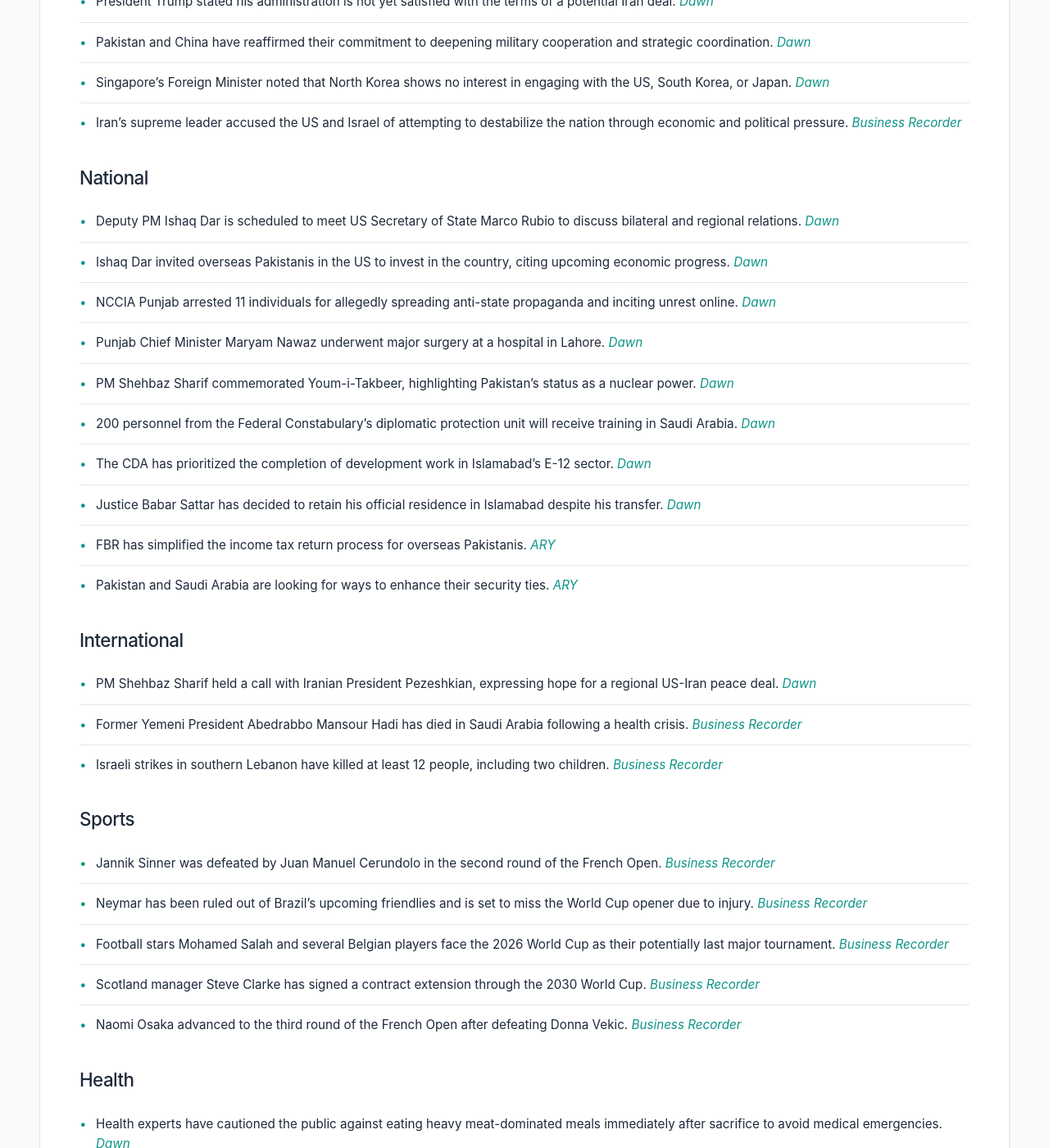
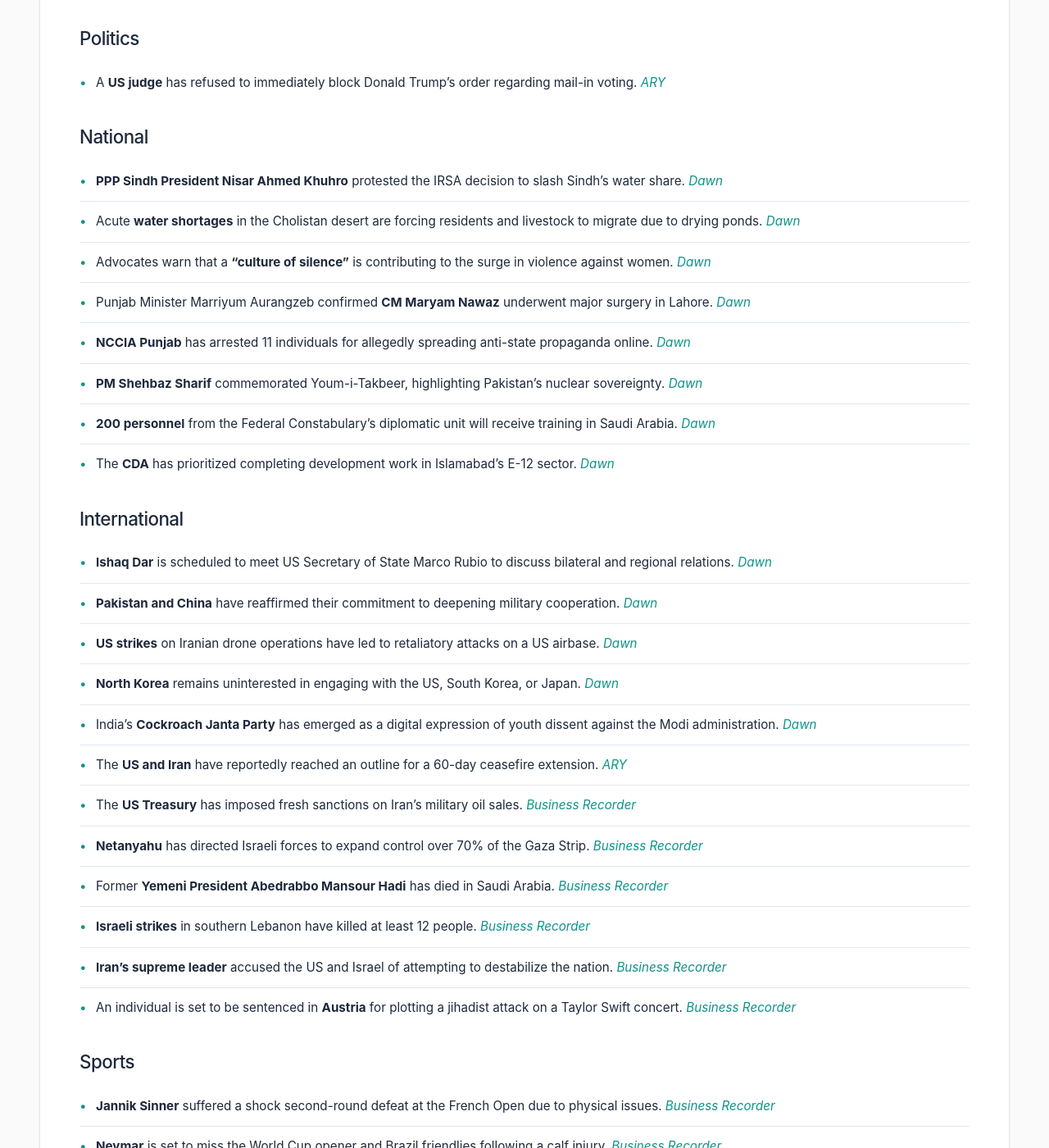
Before and after one commit to zsubzwary/news, a Jekyll site: the page built from en/index.md, in a window 1280 px wide and 1400 px high, scrolled down 1380 px. Shown: the whole window at 82% size. Built offline with Jekyll 4.4.1, drawn with Linux system fonts in a browser that asks for light colours; some web fonts are replaced; comment, search, counter and statistics services are not loaded; some of the changed text lies outside the part shown.

Commit message:
DateTime; 2026-05-29T04:04:42.246Z

```diff
--- a/en/index.md
+++ b/en/index.md
@@ -4,65 +4,66 @@ title: Pakistan News Briefing
 lang: en
 ---
 
-Published at: 28-May-2026 21:04PKT
+Published at: 29-May-2026 09:04PKT
 
 Time to read: 5 mins
 
 ### Economy
-- Oil prices rose significantly following fresh US military strikes on Iran. *[Dawn](https://www.dawn.com/news/2003523/oil-prices-bounce-higher-after-new-us-strikes-on-iran)*
-- Wall Street indexes retreated from record highs as investors assessed inflation data and Middle East tensions. *[Business Recorder](https://www.brecorder.com/news/40423054/wall-st-muted-as-investors-assess-inflation-data-mideast-developments)*
-- Copper prices edged higher following Chinese efforts to boost its economy, despite market nervousness over Iran. *[Business Recorder](https://www.brecorder.com/news/40423042/copper-rises-after-china-news-but-nervous-over-iran-strikes)*
-- Malaysian palm oil futures rose, supported by firmer crude oil prices. *[Business Recorder](https://www.brecorder.com/news/40423041/palm-rises-on-firmer-crude-rival-oil-prices)*
-- Indian rice export prices saw gains due to strong demand, while Thai rice demand also firmed. *[Business Recorder](https://www.brecorder.com/news/40423039/asia-rice-indian-prices-extend-gains-thai-demand-firms)*
-- China’s net gold imports through Hong Kong rose by 81.2% in April. *[Business Recorder](https://www.brecorder.com/news/40423038/chinas-april-net-gold-imports-via-hong-kong-rise-812-from-march)*
-- Royal Bank of Canada reported a rise in second-quarter profits driven by increased trading income. *[Business Recorder](https://www.brecorder.com/news/40423035/royal-bank-of-canadas-quarterly-profit-rises-on-trading-boost)*
-- Russia's first LNG tanker of the year departed eastward along the Arctic route to boost trade with Asia. *[Business Recorder](https://www.brecorder.com/news/40423053/russia-sends-first-lng-tanker-this-year-eastward-along-the-arctic-data-shows)*
-- The IMF stated that Sri Lanka's monetary stance is appropriate for reaching its 3% growth target. *[Business Recorder](https://www.brecorder.com/news/40423052/sri-lanka-monetary-stance-appropriate-3-growth-target-within-reach-imf-says)*
+- A proposal has been reported to feature **Donald Trump's image** on a new US $250 bill. *[Dawn](https://www.dawn.com/news/2003580/trumps-face-could-appear-on-us-250-bill)*
+- Deputy PM Ishaq Dar has invited **overseas Pakistanis in the US** to invest in the country's progressing economy. *[Dawn](https://www.dawn.com/news/2003561/dar-invites-overseas-pakistanis-in-us-to-honour-their-roots-and-invest-in-the-country)*
+- Pakistan is facing a **cotton crisis** driven by long-term policy failures and rising imports. *[Dawn](https://www.dawn.com/news/2003382/cotton-crisis)*
+- **Oil prices** rose following US military strikes on Iranian targets. *[Dawn](https://www.dawn.com/news/2003523/oil-prices-bounce-higher-after-new-us-strikes-on-iran)*
+- The UK may block Indian billionaire **Sunil Mittal** from increasing his stake in BT. *[ARY](https://arynews.tv/uk-to-block-indian-billionaire-sunil-mittal-from-raising-bt-stake)*
+- Oil markets showed **mixed results** due to conflicting reports regarding a potential US-Iran ceasefire. *[Business Recorder](https://www.brecorder.com/news/40423059/oil-prices-settle-in-mixed-direction-on-conflicting-reports-of-us-iran-ceasefire-deal)*
+- **US inflation** hit its fastest pace in three years in April, driven by energy prices. *[Business Recorder](https://www.brecorder.com/news/40423057/key-us-inflation-measure-posts-largest-annual-increase-in-three-years)*
+- Russia's first **LNG tanker** of the year has departed via the Arctic route toward Asia. *[Business Recorder](https://www.brecorder.com/news/40423053/russia-sends-first-lng-tanker-this-year-eastward-along-the-arctic-data-shows)*
+- The **IMF** noted that Sri Lanka's monetary stance is appropriate and its growth targets are achievable. *[Business Recorder](https://www.brecorder.com/news/40423052/sri-lanka-monetary-stance-appropriate-3-growth-target-within-reach-imf-says)*
+- **Wall Street** indexes retreated as investors assessed inflation data and Middle East tensions. *[Business Recorder](https://www.brecorder.com/news/40423054/wall-st-muted-as-investors-assess-inflation-data-mideast-developments)*
+- **Copper prices** edged higher following economic news from China, despite Middle East instability. *[Business Recorder](https://www.brecorder.com/news/40423042/copper-rises-after-china-news-but-nervous-over-iran-strikes)*
+- **Malaysian palm oil** futures rose in tandem with firmer crude oil prices. *[Business Recorder](https://www.brecorder.com/news/40423041/palm-rises-on-firmer-crude-rival-oil-prices)*
 
 ### Science & Technology
-- The Pentagon reported that US military personnel in war zones are being targeted using commercially available location data. *[Dawn](https://www.dawn.com/news/2003552/pentagon-says-us-military-personnel-reportedly-being-targeted-using-location-data)*
+- The **Pentagon** warns that US military personnel are being targeted through the exploitation of commercial location data. *[Dawn](https://www.dawn.com/news/2003552/pentagon-says-us-military-personnel-reportedly-being-targeted-using-location-data)*
+- Global corporate hubs in **India** are increasingly integrating AI into their operations. *[ARY](https://arynews.tv/indias-global-corporate-hubs-are-putting-ai-to-work)*
 
 ### Weather
-- Dadu, Sindh, set a new maximum temperature record of 51.5°C. *[Dawn](https://www.dawn.com/news/2003568/dadu-sets-new-maximum-temperature-record-as-mercury-climbs-to-515c)*
-- A severe heatwave is gripping Sindh with temperatures soaring to 50°C. *[ARY](https://arynews.tv/heatwave-grips-sindh-as-temperatures-soar-to-50c)*
-- The UN warned that global temperatures are likely to remain at or near record levels through 2030. *[Dawn](https://www.dawn.com/news/2003536/global-temperatures-likely-to-remain-at-record-levels-in-2026-2030-un)*
+- **Dadu, Sindh**, set a new record maximum temperature of 51.5°C. *[Dawn](https://www.dawn.com/news/2003568/dadu-sets-new-maximum-temperature-record-as-mercury-climbs-to-515c)*
+- The **UN** warned that global temperatures are likely to remain at or near record levels through 2030. *[Dawn](https://www.dawn.com/news/2003536/global-temperatures-likely-to-remain-at-record-levels-in-2026-2030-un)*
 
 ### Politics
-- US strikes on Iran led to a retaliatory attack on an American airbase, threatening existing ceasefire hopes. *[Dawn](https://www.dawn.com/news/2003525/us-strikes-iran-drawing-retaliatory-attack-on-american-base-after-trump-dismisses-report-of-hormuz-deal)*
-- President Trump stated his administration is not yet satisfied with the terms of a potential Iran deal. *[Dawn](https://www.dawn.com/news/2003490/trump-cabinet-looks-forward-to-progress-on-iran-deal-in-coming-hours-days)*
-- Pakistan and China have reaffirmed their commitment to deepening military cooperation and strategic coordination. *[Dawn](https://www.dawn.com/news/2003567/pakistan-china-agree-to-deepen-military-cooperation-chinese-defense-ministry)*
-- Singapore's Foreign Minister noted that North Korea shows no interest in engaging with the US, South Korea, or Japan. *[Dawn](https://www.dawn.com/news/2003574/n-korea-not-keen-to-engage-with-the-us-or-s-korea-singapore-fm)*
-- Iran’s supreme leader accused the US and Israel of attempting to destabilize the nation through economic and political pressure. *[Business Recorder](https://www.brecorder.com/news/40423043/iran-supreme-leader-says-us-israel-seek-to-bring-nation-to-its-knees)*
+- A **US judge** has refused to immediately block Donald Trump’s order regarding mail-in voting. *[ARY](https://arynews.tv/us-judge-refuses-to-immediately-block-trumps-mail-in-voting-order)*
 
 ### National
-- Deputy PM Ishaq Dar is scheduled to meet US Secretary of State Marco Rubio to discuss bilateral and regional relations. *[Dawn](https://www.dawn.com/news/2003563/dar-to-meet-rubio-in-washington-tomorrow-fo)*
-- Ishaq Dar invited overseas Pakistanis in the US to invest in the country, citing upcoming economic progress. *[Dawn](https://www.dawn.com/news/2003561/dar-invites-overseas-pakistanis-in-us-to-honour-their-roots-and-invest-in-the-country)*
-- NCCIA Punjab arrested 11 individuals for allegedly spreading anti-state propaganda and inciting unrest online. *[Dawn](https://www.dawn.com/news/2003578/nccia-punjab-arrests-11-for-anti-state-propaganda-and-inciting-unrest-online)*
-- Punjab Chief Minister Maryam Nawaz underwent major surgery at a hospital in Lahore. *[Dawn](https://www.dawn.com/news/2003538/cm-maryam-underwent-major-surgery-at-lahore-hospital-punjab-minister)*
-- PM Shehbaz Sharif commemorated Youm-i-Takbeer, highlighting Pakistan's status as a nuclear power. *[Dawn](https://www.dawn.com/news/2003518/pm-shehbaz-says-youm-i-takbeer-symbolises-pakistans-strength-sovereignty-and-national-unity)*
-- 200 personnel from the Federal Constabulary's diplomatic protection unit will receive training in Saudi Arabia. *[Dawn](https://www.dawn.com/news/2003528/200-personnel-from-federal-constabularys-diplomatic-protection-unit-to-receive-training-in-saudi-arabia)*
-- The CDA has prioritized the completion of development work in Islamabad's E-12 sector. *[Dawn](https://www.dawn.com/news/2003430/development-work-in-islamabads-e-12-sector-finally-comes-under-the-radar)*
-- Justice Babar Sattar has decided to retain his official residence in Islamabad despite his transfer. *[Dawn](https://www.dawn.com/news/2003428/justice-babar-sattar-decides-to-retain-official-residence-in-islamabad)*
-- FBR has simplified the income tax return process for overseas Pakistanis. *[ARY](https://arynews.tv/fbr-simplifies-income-tax-return-process-for-overseas-pakistanis)*
-- Pakistan and Saudi Arabia are looking for ways to enhance their security ties. *[ARY](https://arynews.tv/pakistan-saudi-arabia-mull-ways-to-enhance-security-ties)*
+- **PPP Sindh President Nisar Ahmed Khuhro** protested the IRSA decision to slash Sindh's water share. *[Dawn](https://www.dawn.com/news/2003344/khuhro-resents-irsa-move-to-drastically-slash-sindhs-water-share)*
+- Acute **water shortages** in the Cholistan desert are forcing residents and livestock to migrate due to drying ponds. *[Dawn](https://www.dawn.com/news/2003331/drying-ponds-force-cholistanis-to-opt-for-seasonal-migration)*
+- Advocates warn that a **"culture of silence"** is contributing to the surge in violence against women. *[Dawn](https://www.dawn.com/news/2003342/culture-of-silence-blamed-for-surge-in-violence-against-women)*
+- Punjab Minister Marriyum Aurangzeb confirmed **CM Maryam Nawaz** underwent major surgery in Lahore. *[Dawn](https://www.dawn.com/news/2003538/cm-maryam-underwent-major-surgery-at-lahore-hospital-punjab-minister)*
+- **NCCIA Punjab** has arrested 11 individuals for allegedly spreading anti-state propaganda online. *[Dawn](https://www.dawn.com/news/2003578/nccia-punjab-arrests-11-for-anti-state-propaganda-and-inciting-unrest-online)*
+- **PM Shehbaz Sharif** commemorated Youm-i-Takbeer, highlighting Pakistan's nuclear sovereignty. *[Dawn](https://www.dawn.com/news/2003518/pm-shehbaz-says-youm-i-takbeer-symbolises-pakistans-strength-sovereignty-and-national-unity)*
+- **200 personnel** from the Federal Constabulary's diplomatic unit will receive training in Saudi Arabia. *[Dawn](https://www.dawn.com/news/2003528/200-personnel-from-federal-constabularys-diplomatic-protection-unit-to-receive-training-in-saudi-arabia)*
+- The **CDA** has prioritized completing development work in Islamabad's E-12 sector. *[Dawn](https://www.dawn.com/news/2003430/development-work-in-islamabads-e-12-sector-finally-comes-under-the-radar)*
 
 ### International
-- PM Shehbaz Sharif held a call with Iranian President Pezeshkian, expressing hope for a regional US-Iran peace deal. *[Dawn](https://www.dawn.com/news/2003497/us-iran-peace-deal-could-benefit-entire-region-pm-tells-pezeshkian-in-eid-call)*
-- Former Yemeni President Abedrabbo Mansour Hadi has died in Saudi Arabia following a health crisis. *[Business Recorder](https://www.brecorder.com/news/40423047/yemen-ex-president-hadi-dies-in-saudi-arabia-source-in-presidency)*
-- Israeli strikes in southern Lebanon have killed at least 12 people, including two children. *[Business Recorder](https://www.brecorder.com/news/40423045/lebanon-says-12-dead-including-2-children-in-israeli-strikes-on-south)*
+- **Ishaq Dar** is scheduled to meet US Secretary of State Marco Rubio to discuss bilateral and regional relations. *[Dawn](https://www.dawn.com/news/2003563/dar-to-meet-rubio-in-washington-tomorrow-fo)*
+- **Pakistan and China** have reaffirmed their commitment to deepening military cooperation. *[Dawn](https://www.dawn.com/news/2003567/pakistan-china-agree-to-deepen-military-cooperation-chinese-defense-ministry)*
+- **US strikes** on Iranian drone operations have led to retaliatory attacks on a US airbase. *[Dawn](https://www.dawn.com/news/2003525/us-strikes-iran-drawing-retaliatory-attack-on-american-base-after-trump-dismisses-report-of-hormuz-deal)*
+- **North Korea** remains uninterested in engaging with the US, South Korea, or Japan. *[Dawn](https://www.dawn.com/news/2003574/n-korea-not-keen-to-engage-with-the-us-or-s-korea-singapore-fm)*
+- India's **Cockroach Janta Party** has emerged as a digital expression of youth dissent against the Modi administration. *[Dawn](https://www.dawn.com/news/2003599/indias-gen-z-cockroach-janta-party-channels-youth-anger-but-faces-offline-hurdles)*
+- The **US and Iran** have reportedly reached an outline for a 60-day ceasefire extension. *[ARY](https://arynews.tv/iran-us-reportedly-reach-outline-ceasefire-deal-after-fresh-strikes)*
+- The **US Treasury** has imposed fresh sanctions on Iran's military oil sales. *[Business Recorder](https://www.brecorder.com/news/40423058/us-imposes-fresh-sanctions-on-irans-military-oil-sales-treasury-says)*
+- **Netanyahu** has directed Israeli forces to expand control over 70% of the Gaza Strip. *[Business Recorder](https://www.brecorder.com/news/40423056/netanyahu-directs-israeli-forces-to-expand-gaza-control-to-70-percent)*
+- Former **Yemeni President Abedrabbo Mansour Hadi** has died in Saudi Arabia. *[Business Recorder](https://www.brecorder.com/news/40423047/yemen-ex-president-hadi-dies-in-saudi-arabia-source-in-presidency)*
+- **Israeli strikes** in southern Lebanon have killed at least 12 people. *[Business Recorder](https://www.brecorder.com/news/40423045/lebanon-says-12-dead-including-2-children-in-israeli-strikes-on-south)*
+- **Iran's supreme leader** accused the US and Israel of attempting to destabilize the nation. *[Business Recorder](https://www.brecorder.com/news/40423043/iran-supreme-leader-says-us-israel-seek-to-bring-nation-to-its-knees)*
+- An individual is set to be sentenced in **Austria** for plotting a jihadist attack on a Taylor Swift concert. *[Business Recorder](https://www.brecorder.com/news/40423044/taylor-swift-concert-attack-plan-accused-to-be-sentenced-in-austria)*
 
 ### Sports
-- Jannik Sinner was defeated by Juan Manuel Cerundolo in the second round of the French Open. *[Business Recorder](https://www.brecorder.com/news/40423051/ailing-sinner-falls-to-cerundolo-in-french-open-second-round-shock)*
-- Neymar has been ruled out of Brazil's upcoming friendlies and is set to miss the World Cup opener due to injury. *[Business Recorder](https://www.brecorder.com/news/40423050/neymar-out-of-brazil-friendlies-and-set-to-miss-world-cup-opener)*
-- Football stars Mohamed Salah and several Belgian players face the 2026 World Cup as their potentially last major tournament. *[Business Recorder](https://www.brecorder.com/news/40423048/salah-belgian-golden-generation-eye-last-shot-at-world-cup-glory)*
-- Scotland manager Steve Clarke has signed a contract extension through the 2030 World Cup. *[Business Recorder](https://www.brecorder.com/news/40423040/scotland-extend-clarkes-deal-through-2030-world-cup)*
-- Naomi Osaka advanced to the third round of the French Open after defeating Donna Vekic. *[Business Recorder](https://www.brecorder.com/news/40423037/style-and-steel-as-osaka-tames-vekic-to-reach-paris-third-round)*
-
-### Health
-- Health experts have cautioned the public against eating heavy meat-dominated meals immediately after sacrifice to avoid medical emergencies. *[Dawn](https://www.dawn.com/news/2003351/health-experts-caution-against-eating-meat-immediately-after-sacrifice)*
+- **Jannik Sinner** suffered a shock second-round defeat at the French Open due to physical issues. *[Business Recorder](https://www.brecorder.com/news/40423051/ailing-sinner-falls-to-cerundolo-in-french-open-second-round-shock)*
+- **Neymar** is set to miss the World Cup opener and Brazil friendlies following a calf injury. *[Business Recorder](https://www.brecorder.com/news/40423050/neymar-out-of-brazil-friendlies-and-set-to-miss-world-cup-opener)*
+- **Mohamed Salah** and the Belgian "golden generation" enter the 2026 World Cup facing their potential last chance at glory. *[Business Recorder](https://www.brecorder.com/news/40423048/salah-belgian-golden-generation-eye-last-shot-at-world-cup-glory)*
+- **Pakistan** has missed out on another major youth football tournament. *[ARY](https://arynews.tv/pakistan-misses-another-major-youth-football-tournament)*
 
 ### Other
-- The International Day of the Markhor passed without any official ceremonies in Chitral. *[Dawn](https://www.dawn.com/news/2003321/international-day-of-markhor-passes-unnoticed-in-chitral)*
-- A rare albino buffalo nicknamed “Donald Trump” was spared from ritual sacrifice in Bangladesh following government intervention. *[Dawn](https://www.dawn.com/news/2003504/viral-fame-spares-donald-trump-buffalo-from-eid-sacrifice-in-bangladesh)*
-- The personal assistant to Matthew Perry has been sentenced to prison for his role in the actor's fatal overdose. *[Business Recorder](https://www.brecorder.com/news/40423049/matthew-perry-assistant-imprisoned-over-fatal-drug-injections)*
-- An individual in Austria is set to be sentenced for plotting a foiled attack on a Taylor Swift concert. *[Business Recorder](https://www.brecorder.com/news/40423044/taylor-swift-concert-attack-plan-accused-to-be-sentenced-in-austria)*
+- Various **celebrity updates** regarding Carmen Electra, Sahar Hashmi, Vogue Williams, and Nicolas Cage. *[ARY](https://arynews.tv/carmen-electra-explains-divorce-from-dennis-rodman)* / *[ARY](https://arynews.tv/sahar-hashmi-shares-fame-drawbacks)* / *[ARY](https://arynews.tv/vogue-williams-reflects-on-split-from-brian-mcfadden)* / *[ARY](https://arynews.tv/nicolas-cage-legally-becomes-nick-cage)*
+- **Sonakshi Sinha** has addressed the ongoing debate regarding nepotism in the industry. *[ARY](https://arynews.tv/sonakshi-sinha-gives-reality-check-on-nepotism-debate)*
+- **Kenneth Iwamasa** has been sentenced to prison in connection with the death of Matthew Perry. *[Business Recorder](https://www.brecorder.com/news/40423049/matthew-perry-assistant-imprisoned-over-fatal-drug-injections)*
```
